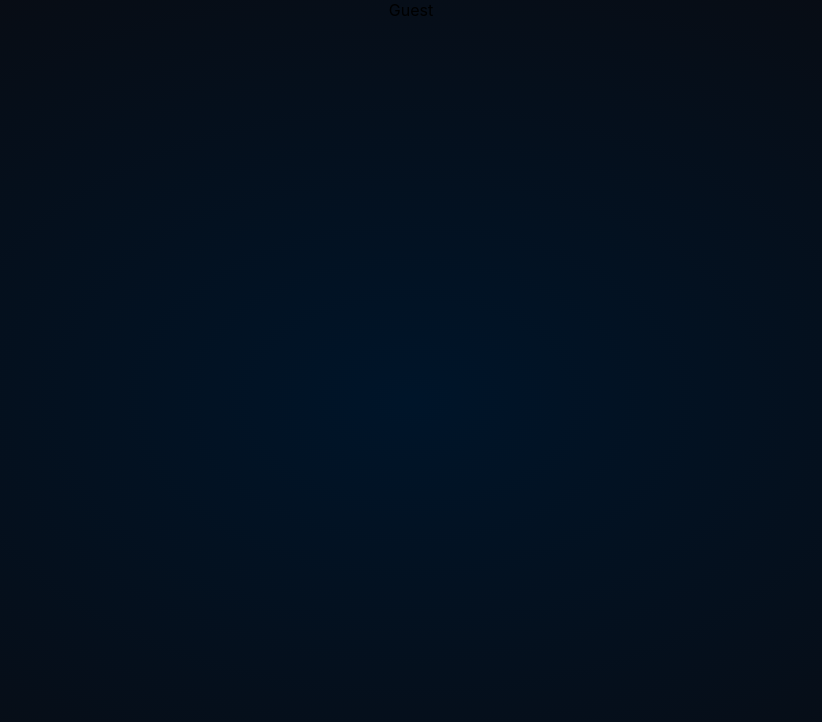
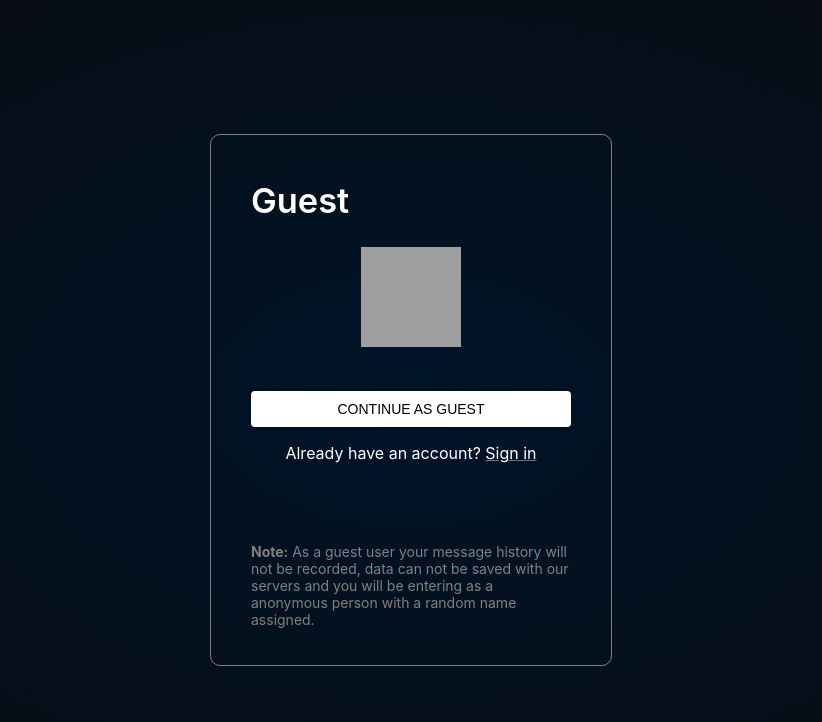
Before and after one commit to ashishsaini0194/ChatAppFrontend, a React (Create React App) app: page /mode/guest in a window 1280 px wide. Shown: the top 722 px of the page, without its empty margins (229-1051 px from the left). Built offline with nearby package versions, Linux system fonts and the light colour scheme; grey boxes are pictures that could not be loaded.

Commit message:
guest page done

```diff
--- a/src/pages/auth/Guest.js
+++ b/src/pages/auth/Guest.js
@@ -1,5 +1,87 @@
+import { Button, Input, Link, Typography } from "@mui/material";
+import { styled } from "@stitches/react";
 import React from "react";
 
 export const Guest = () => {
-  return <div>Guest</div>;
+  return (
+    <div style={{ display: "flex", height: "100%" }}>
+      <ParentDiv>
+        <LoginText>Guest</LoginText>
+
+        {/* <Typography variant="h7" color="grey" align="left" marginTop={2}>
+          Full Name
+        </Typography>
+        */}
+
+        <div style={{ marginTop: 10 }}>
+          <img
+            width="100"
+            height="100"
+            src="https://img.icons8.com/clouds/100/guest-male.png"
+            alt="guest-male"
+          />
+        </div>
+        <Button
+          sx={{ marginTop: 5, backgroundColor: "white", color: "black" }}
+          variant="contained"
+        >
+          Continue as Guest
+        </Button>
+
+        <Typography variant="h7" color="white" align="center" marginTop={2}>
+          Already have an account?{" "}
+          <Link color="#ffffff" href="login">
+            Sign in
+          </Link>
+        </Typography>
+
+        <Typography
+          variant="h7"
+          color="grey"
+          align="left"
+          marginTop={10}
+          fontSize={"14px"}
+        >
+          <b>Note:</b> As a guest user your message history will not be
+          recorded, data can not be saved with our servers and you will be
+          entering as a anonymous person with a random name assigned.
+        </Typography>
+      </ParentDiv>
+    </div>
+  );
 };
+
+const ParentDiv = styled("div", {
+  display: "flex",
+  flexDirection: "column",
+  margin: "auto",
+  height: "450px",
+  width: 320,
+  border: "1px solid grey",
+  padding: 40,
+  borderRadius: 10,
+});
+
+const LoginText = styled("h1", {
+  margin: 0,
+  fontWeight: 600,
+  lineHeight: 1.5,
+  width: "100%",
+  fontSize: "clamp(2rem, 10vw, 2.15rem)",
+  margin: "10px 0px",
+  color: "White",
+  textAlign: "start",
+  marginTop: 0,
+});
+
+const basicStyle = {
+  color: "white",
+  border: "0.1px solid grey",
+  borderRadius: 1,
+  marginTop: 1,
+  padding: "5px 10px",
+  fontSize: 14,
+  "&:hover": {
+    border: "0.1px solid white",
+  },
+};
--- a/src/pages/auth/Index.js
+++ b/src/pages/auth/Index.js
@@ -9,10 +9,28 @@ import {
   getCssText,
 } from "@stitches/react";
 import { Outlet } from "react-router-dom";
+import { Typography, Link } from "@mui/material";
 
 function Auth() {
+  const urlParam = window.location;
+  console.log(urlParam);
   return (
     <MainDiv>
+      {!urlParam.pathname.includes("guest") && (
+        <Typography
+          variant="h7"
+          color="white"
+          align="left"
+          marginTop={2}
+          position={"absolute"}
+          right={17}
+          style={{ cursor: "pointer" }}
+        >
+          <Link color="#ffffff" href="guest">
+            Guest Mode
+          </Link>
+        </Typography>
+      )}
       <Outlet />
     </MainDiv>
   );
```
